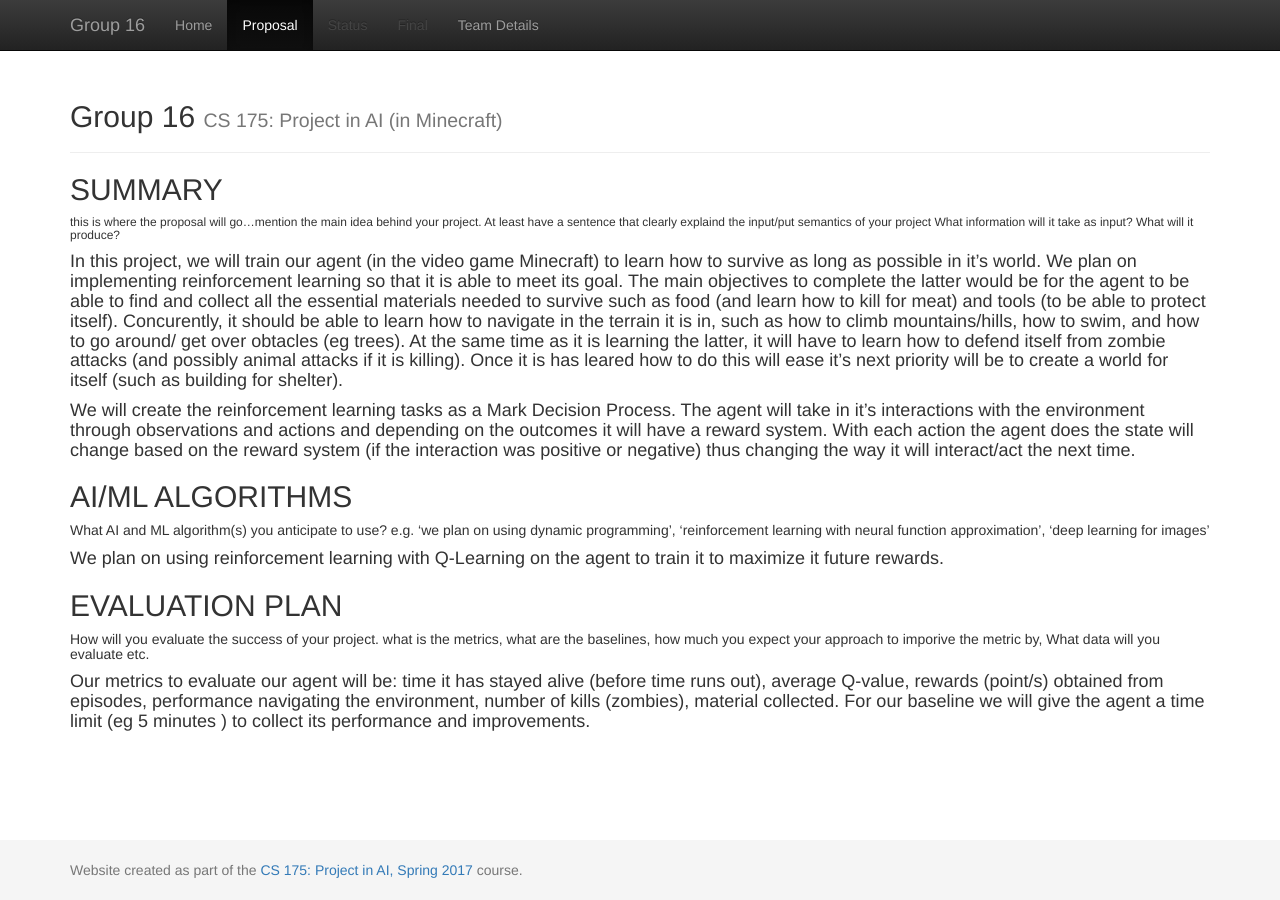
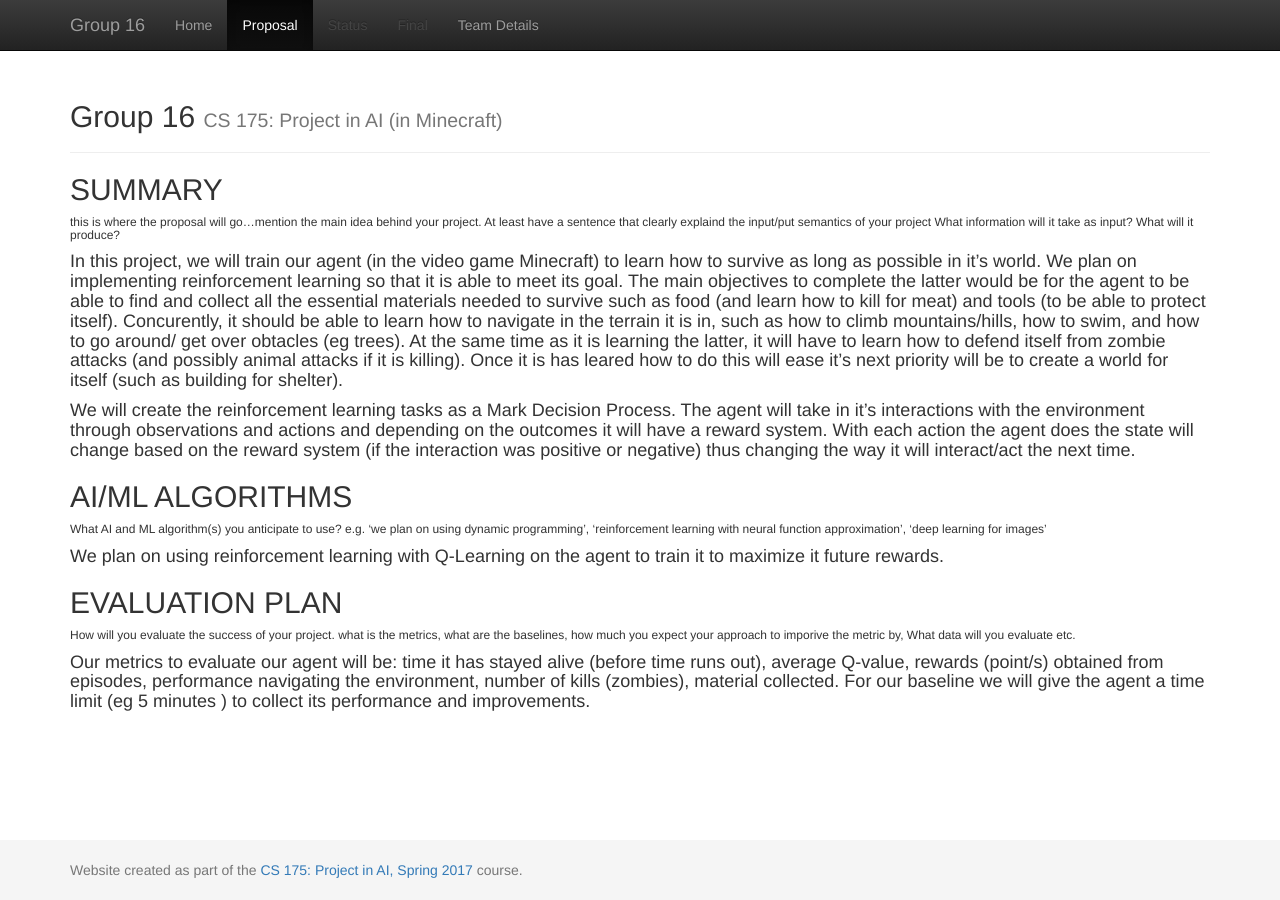
Before and after one commit to becamorin20/Group-16, a Jekyll site: the page built from docs/proposal.md, in a window 1280 px wide. Built offline with Jekyll 4.4.1, drawn with Linux system fonts in a browser that asks for light colours.

```diff
--- a/docs/proposal.md
+++ b/docs/proposal.md
@@ -8,9 +8,9 @@ title: Proposal
 #### We will create the reinforcement learning tasks as a Mark Decision Process. The agent will take in it's interactions with the environment through observations and actions and depending on the outcomes it will have a reward system. With each action the agent does the state will change based on the reward system (if the interaction was positive or negative) thus changing the way it will interact/act the next time.
 
 ## AI/ML ALGORITHMS
-##### What AI and ML algorithm(s) you anticipate to use? e.g. 'we plan on using dynamic programming', 'reinforcement learning with neural function approximation', 'deep learning for images'
+###### What AI and ML algorithm(s) you anticipate to use? e.g. 'we plan on using dynamic programming', 'reinforcement learning with neural function approximation', 'deep learning for images'
 #### We plan on using reinforcement learning with Q-Learning on the agent to train it to maximize it future rewards.
 
 ## EVALUATION PLAN
-##### How will you evaluate the success of your project. what is the metrics, what are the baselines, how much you expect your approach to imporive the metric by, What data will you evaluate etc.
+###### How will you evaluate the success of your project. what is the metrics, what are the baselines, how much you expect your approach to imporive the metric by, What data will you evaluate etc.
 #### Our metrics to evaluate our agent will be: time it has stayed alive (before time runs out), average Q-value, rewards (point/s) obtained from episodes, performance navigating the environment, number of kills (zombies), material collected. For our baseline we will give the agent a time limit (eg 5 minutes ) to collect its performance and improvements.
```
